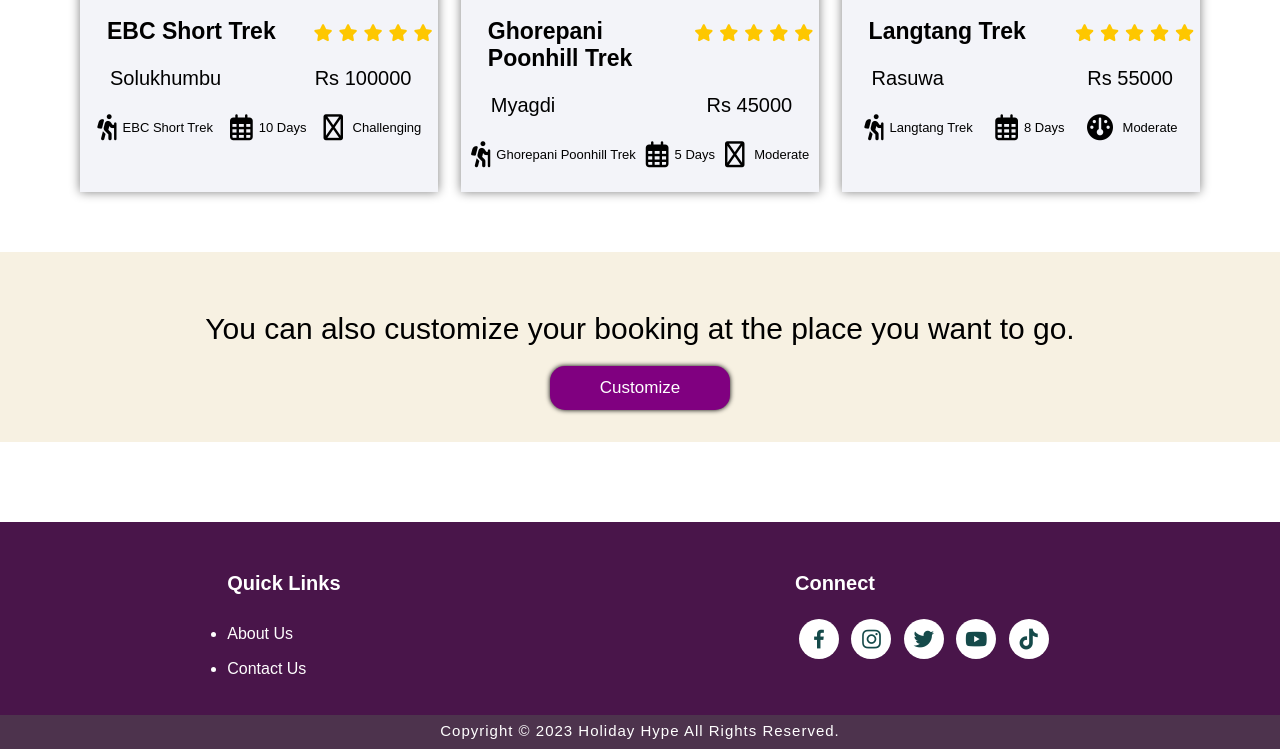
After one commit to Bigyan2/ToursAndTravels, a PHP site: page /suggestionLocation.html in a window 1280 px wide. The commit adds this page. Shown: the part 801-1550 px from the top of the page. Run offline with PHP 8.4, Linux system fonts and the light colour scheme; some libraries are stand-ins or nearby versions.

Commit message:
changed packages

```diff
--- a/Package/suggestionLocation.css
+++ b/Package/suggestionLocation.css
@@ -59,11 +59,12 @@
 }
 .nav_button a:hover{
     text-decoration: none;
-    background-color: rgb(195, 235, 199);
+    background-color: purple;
     margin-left: 20px;
     margin-right: 20px;
     box-shadow: 5px 10px 30px rgb(85 85 85 / 20%);
     border-radius: 5px;
+    color: white;
 }
 
 .nav_button a.active {
@@ -139,24 +140,81 @@ h1{
 }
 
 .locations{
-    width: 28%;
-    min-width: 28%;
+    width: 32%;
+    min-width: 32%;
     box-shadow: 0px 0px 10px 0px grey;
     background-color: #f3f4f9;
     margin-bottom: 20px;
-
     margin-top: 30px;
 }
 .locations:hover{
     box-shadow: 0px 0px 20px 0px grey; ;
 }
-.locations h3{
+.location_name h3{
     margin-top: 15px;
-    text-align: center;
+    text-align: left;
+   margin-left: 16px;
 }
-.locations p{
-    padding: 14px 15px;
+
+
+
+.location_name{
+    display: flex;
+    justify-content: space-between;
+    margin-bottom: 15px;
+    margin-top: 7px;
 }
+.location_name p{
+    margin-top: 15px;
+    font-size: 20px;
+    margin-left: 30px;
+    margin-right: 27px;
+}
+.location{
+    display: flex;
+    justify-content: space-between;
+
+    margin-top: 15px;
+
+}
+.location h3{
+    font-size: 23px;
+    text-align: left;
+    width: 100%;
+   margin-left: 27px;
+}
+
+.location i{
+    display: grid;
+    grid-template-columns: 5px 6fr;
+    font-size: 17px;
+    margin-right: 20px;
+    text-align: right;
+   margin-top: 6px;
+}
+.location_price{
+ display: flex;
+ justify-content: space-evenly;
+ width: 100%;
+    margin-bottom: 15px;
+    margin-top: 15px;
+}
+
+.location_price p{
+
+    font-size: 13px;
+    margin-top: 15px;
+    margin-bottom: 15px;
+
+}
+
+.location_price i{
+    margin-right: 6px;
+}
+
+
+
+
 .locations img{
     width: 100%;
     height: 200px;
--- /dev/null
+++ b/Package/suggestionLocation.html
@@ -0,0 +1,278 @@
+<!DOCTYPE html>
+<html lang="en">
+  <head>
+    <meta charset="UTF-8" />
+    <meta http-equiv="X-UA-Compatible" content="IE=edge" />
+    <meta name="viewport" content="width=device-width, initial-scale=1.0" />
+    <link rel="stylesheet" href="suggestionLocation.css">
+    <link rel="stylesheet"
+    href="https://unpkg.com/boxicons@latest/css/boxicons.min.css">
+    <script
+      src="https://kit.fontawesome.com/97f454a94a.js"
+      crossorigin="anonymous"
+    ></script>
+    <title>Suggestion Location</title>
+  </head>
+  <body>
+    <div class="conatainer">
+      <div class="top_navbar">
+        <div class="logo">
+          <img src="logo.png" alt="logo" />
+        </div>
+        <div class="nav_button">
+          <a  href="#Home">Home</a>
+          <a class="active" href="#Package">Package</a>
+          <a href="#Booking">Booking</a>
+          <a href="#Hotel">Hotel</a>
+        </div>
+        <div class="search">
+          <form action="/action_page.php" class="search_box">
+            <input type="text" placeholder="Search.." name="search">
+
+          </form>
+        </div>
+        <div class="profile">
+          <i class="fa-solid fa-user"></i>
+        </div>
+      </div>
+
+      <h1>Suggested Locations</h1>
+      <div class="location_box">
+
+        <div class="locations">
+          <img src="https://source.unsplash.com/1200x600/?annapurna" alt="annapurna">
+
+          <div class="location">
+
+            <h3>Annapurna Trek</h3>
+            <i class="fa-solid fa-star" style="color: #fec700;"></i>
+            <i class="fa-solid fa-star" style="color: #fec700;"></i>
+            <i class="fa-solid fa-star" style="color: #fec700;"></i>
+            <i class="fa-solid fa-star" style="color: #fec700;"></i>
+            <i class="fa-solid fa-star" style="color: #fec700;"></i>
+
+           </div>
+
+           <div class="location_name">
+            <p>Annapurna</p>
+             <p> Rs 60000</p>
+
+
+           </div>
+
+           <div class="location_price">
+
+            <p><i class="fa-solid fa-person-hiking fa-2xl"></i>Annapurna Treks</p>
+            <p><i class="fa-regular fa-calendar-days fa-2xl"></i>16 Days</p>
+
+            <p><i class="fa-regular fa-gauge fa-2xl"></i> Challenging</p>
+          </div>
+
+        </div>
+
+        <div class="locations">
+          <img src="https://source.unsplash.com/1200x600/?pokhara" alt="pokhara">
+
+          <div class="location">
+
+            <h3>Pokhara Tour</h3>
+            <i class="fa-solid fa-star" style="color: #fec700;"></i>
+            <i class="fa-solid fa-star" style="color: #fec700;"></i>
+            <i class="fa-solid fa-star" style="color: #fec700;"></i>
+            <i class="fa-solid fa-star" style="color: #fec700;"></i>
+            <i class="fa-solid fa-star" style="color: #fec700;"></i>
+
+           </div>
+
+           <div class="location_name">
+            <p>Pokhara</p>
+             <p> Rs 50000</p>
+
+
+           </div>
+
+           <div class="location_price">
+
+            <p><i class="fa-solid fa-person-hiking fa-2xl"></i>Pokhara Tour</p>
+            <p><i class="fa-regular fa-calendar-days fa-2xl"></i>7 Days</p>
+
+            <p><i class="fa-regular fa-gauge fa-2xl"></i> Moderate</p>
+          </div>
+
+        </div>
+
+        <div class="locations">
+          <img src="https://source.unsplash.com/1200x600/?ganesh/himal" alt="ruby valley">
+
+          <div class="location">
+
+            <h3>Ruby Valley Trek</h3>
+            <i class="fa-solid fa-star" style="color: #fec700;"></i>
+            <i class="fa-solid fa-star" style="color: #fec700;"></i>
+            <i class="fa-solid fa-star" style="color: #fec700;"></i>
+            <i class="fa-solid fa-star" style="color: #fec700;"></i>
+            <i class="fa-solid fa-star" style="color: #fec700;"></i>
+
+           </div>
+
+           <div class="location_name">
+            <p>Ganesh Himal</p>
+             <p> Rs 40000</p>
+
+
+           </div>
+
+           <div class="location_price">
+
+            <p><i class="fa-solid fa-person-hiking fa-2xl"></i>Ruby Valley Treks</p>
+            <p><i class="fa-regular fa-calendar-days fa-2xl"></i>5 Days</p>
+
+            <p><i class="fa-regular fa-gauge fa-2xl"></i> Challenging</p>
+          </div>
+
+        </div>
+
+        <div class="locations">
+          <img src="https://source.unsplash.com/1200x600/?everest" alt="everest">
+
+          <div class="location">
+
+            <h3>EBC Short Trek</h3>
+            <i class="fa-solid fa-star" style="color: #fec700;"></i>
+            <i class="fa-solid fa-star" style="color: #fec700;"></i>
+            <i class="fa-solid fa-star" style="color: #fec700;"></i>
+            <i class="fa-solid fa-star" style="color: #fec700;"></i>
+            <i class="fa-solid fa-star" style="color: #fec700;"></i>
+
+           </div>
+
+           <div class="location_name">
+            <p>Solukhumbu</p>
+             <p> Rs 100000</p>
+
+
+           </div>
+
+           <div class="location_price">
+
+            <p><i class="fa-solid fa-person-hiking fa-2xl"></i>EBC Short Trek</p>
+            <p><i class="fa-regular fa-calendar-days fa-2xl"></i>10 Days</p>
+
+            <p><i class="fa-regular fa-gauge fa-2xl"></i> Challenging</p>
+          </div>
+
+        </div>
+
+
+        <div class="locations">
+          <img src="https://source.unsplash.com/1200x600/?ghorepani" alt="ghorepani">
+
+          <div class="location">
+
+            <h3>Ghorepani Poonhill Trek</h3>
+            <i class="fa-solid fa-star" style="color: #fec700;"></i>
+            <i class="fa-solid fa-star" style="color: #fec700;"></i>
+            <i class="fa-solid fa-star" style="color: #fec700;"></i>
+            <i class="fa-solid fa-star" style="color: #fec700;"></i>
+            <i class="fa-solid fa-star" style="color: #fec700;"></i>
+
+           </div>
+
+           <div class="location_name">
+            <p>Myagdi</p>
+             <p> Rs 45000</p>
+
+
+           </div>
+
+           <div class="location_price">
+
+            <p><i class="fa-solid fa-person-hiking fa-2xl"></i>Ghorepani Poonhill Trek</p>
+            <p><i class="fa-regular fa-calendar-days fa-2xl"></i>5 Days</p>
+
+            <p><i class="fa-regular fa-gauge fa-2xl"></i> Moderate</p>
+          </div>
+
+        </div>
+
+        <div class="locations">
+          <img src="https://source.unsplash.com/1200x600/?langtang" alt="langtang">
+
+          <div class="location">
+
+            <h3>Langtang Trek</h3>
+            <i class="fa-solid fa-star" style="color: #fec700;"></i>
+            <i class="fa-solid fa-star" style="color: #fec700;"></i>
+            <i class="fa-solid fa-star" style="color: #fec700;"></i>
+            <i class="fa-solid fa-star" style="color: #fec700;"></i>
+            <i class="fa-solid fa-star" style="color: #fec700;"></i>
+
+           </div>
+
+           <div class="location_name">
+            <p>Rasuwa</p>
+             <p> Rs 55000</p>
+
+
+           </div>
+
+           <div class="location_price">
+
+            <p><i class="fa-solid fa-person-hiking fa-2xl"></i>Langtang Trek</p>
+            <p><i class="fa-regular fa-calendar-days fa-2xl"></i>8 Days</p>
+
+            <p><i class="fa-solid fa-gauge fa-2xl"></i> Moderate</p>
+          </div>
+
+        </div>
+
+
+     </div>
+
+     <div class="customize_container">
+      <p>You can also customize your booking at the place you want to go.</p>
+      <button class="customize_button">Customize</button>
+
+     </div>
+
+     <section class="footer">
+      <div class="foot">
+          <div class="footer-content">
+              <div class="footlinks">
+                  <h4>Quick Links</h4>
+                  <ul>
+                  <li><a class="aboutus" href="#">About Us </a></li>
+                  <li><a href="#">Contact Us </a></li>
+              </ul>
+          </div>
+
+          <div class="footlink_social">
+              <h4>Connect</h4>
+              <div class="social">
+                  <a href="https://www.facebook.com/" target="_blank"><i class='bx bxl-facebook'></i></a>
+                  <a href="https://www.instagram.com/" target="_blank"><i class='bx bxl-instagram' ></i></a>
+                  <a href="https://www.twitter.com/" target="_blank"><i class='bx bxl-twitter' ></i></a>
+                  <a href="https://www.youtube.com/" target="_blank"><i class='bx bxl-youtube' ></i></a>
+                  <a href="https://www.tiktok.com/" target="_blank"><i class='bx bxl-tiktok' ></i></a>
+              </div>
+          </div>
+
+      </div>
+  </div>
+  <div class="end">
+      <p>Copyright © 2023 Holiday Hype  All Rights Reserved.</p>
+  </div>
+</section>
+
+
+
+
+
+
+
+
+
+
+    </div>
+  </body>
+</html>
```
Also changed, not shown: Package/suggestionLocation.php (deleted, +0 -113 lines).
